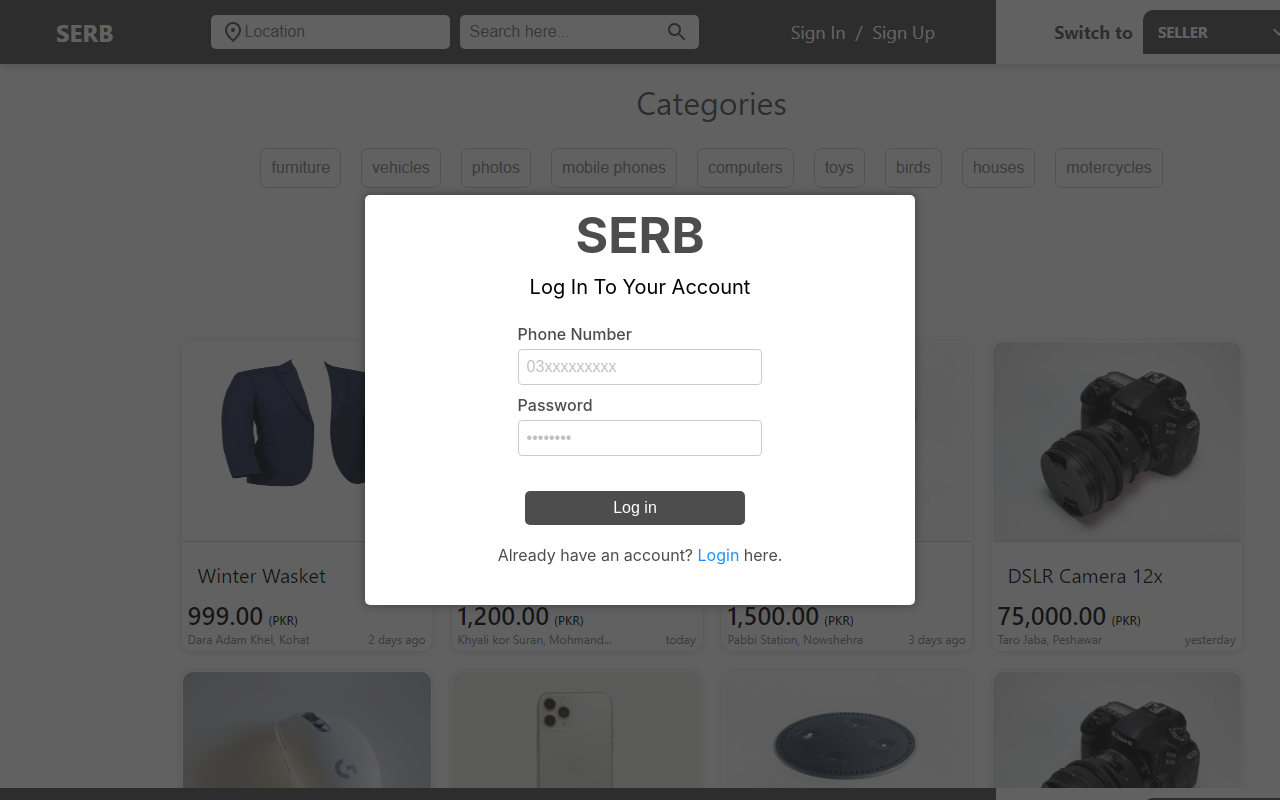
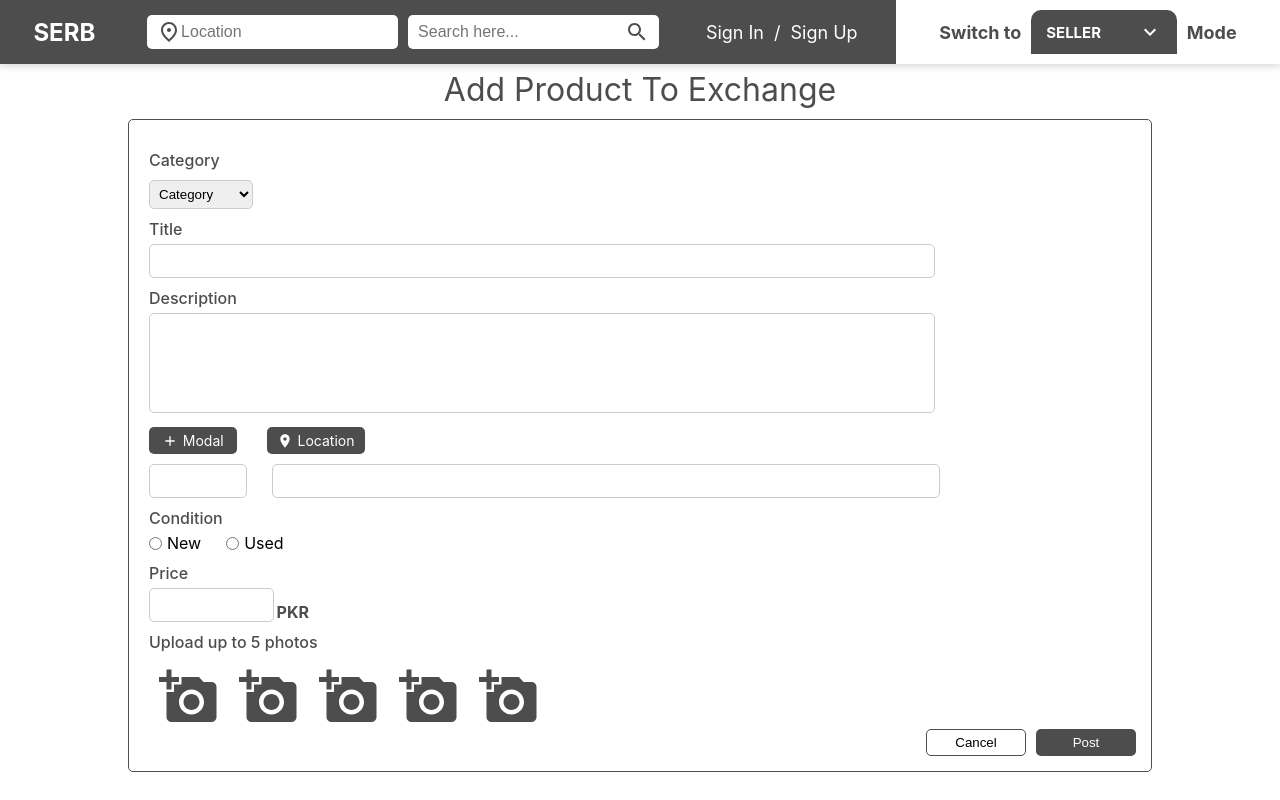
Before and after one commit to samiullah51/SERB, a React (Create React App) app: page / in a window 1280 px wide. Built offline with nearby package versions, Linux system fonts and the light colour scheme.

Commit message:
new exchange product page completed

```diff
--- a/src/App.js
+++ b/src/App.js
@@ -14,10 +14,11 @@ function App() {
       {/* <Product /> */}
       {/* <Profile /> */}
       {/* <CurrentUserProfile /> */}
-      {/* <NewProduct /> */}
+      {/* <NewProduct mode="sell" /> */}
       {/* <Register /> */}
       {/* <VerifyOtp /> */}
-      <SignIn />
+      {/* <SignIn /> */}
+      <NewProduct mode="exchange" />
     </div>
   );
 }
--- a/src/components/ProductForm/ProductForm.css
+++ b/src/components/ProductForm/ProductForm.css
@@ -26,7 +26,7 @@
     border-radius: 5px;
 }
 .single__input select option{
-    font-size: 18px;
+    font-size: 14px;
 }
 .single__input .desc{
     min-height: 100px;
--- a/src/components/ProductForm/ProductForm.js
+++ b/src/components/ProductForm/ProductForm.js
@@ -3,7 +3,16 @@ import "./ProductForm.css";
 import LocationOnIcon from "@mui/icons-material/LocationOn";
 import AddIcon from "@mui/icons-material/Add";
 import AddAPhotoIcon from "@mui/icons-material/AddAPhoto";
-function ProductForm() {
+function ProductForm({ mode }) {
+  // handle Click
+  const handleClick = () => {
+    if (mode === "sell") {
+      console.log("sell functionality");
+    } else {
+      console.log("Exchange functionality");
+    }
+  };
+
   return (
     <div className="form">
       <div className="single__input">
@@ -11,7 +20,7 @@ function ProductForm() {
           Category
         </p>
         <select>
-          <option disabled>--Select--</option>
+          <option hidden>Category</option>
           <option>Vehicles</option>
           <option>Birds</option>
           <option>Furniture</option>
@@ -84,7 +93,9 @@ function ProductForm() {
       {/* Submit Section */}
       <div className="submit__section">
         <button className="cancel__button">Cancel</button>
-        <button className="post__button">Post</button>
+        <button className="post__button" onClick={handleClick}>
+          Post
+        </button>
       </div>
     </div>
   );
--- a/src/pages/NewProduct/NewProduct.js
+++ b/src/pages/NewProduct/NewProduct.js
@@ -2,18 +2,22 @@ import React from "react";
 import Navbar from "../../components/Navbar/Navbar";
 import ProductForm from "../../components/ProductForm/ProductForm";
 import "./NewProduct.css";
-function NewProduct() {
+function NewProduct({ mode }) {
   return (
     <>
       {/* Navbar */}
       <Navbar />
 
       {/* New Product */}
-      <h1>Add New Product</h1>
+      {mode === "sell" ? (
+        <h1>Add New Product</h1>
+      ) : (
+        <h1>Add Product To Exchange</h1>
+      )}
       <div className="new__product">
         {/* form */}
         <div className="product__form">
-          <ProductForm />
+          <ProductForm mode={mode} />
         </div>
       </div>
     </>
--- a/src/pages/SignIn/SignIn.css
+++ b/src/pages/SignIn/SignIn.css
@@ -69,7 +69,7 @@ justify-content: center;
 
 }
 
-.form__footer{
+.signin .form__footer{
     width: 100%;
     display: flex;
     align-items: center;
@@ -93,9 +93,9 @@ justify-content: center;
     background-color: rgb(107, 107, 107);
     cursor: pointer;
 }
-.form__footer p{
+ .form__footer p{
     color: var(--primary-color);
-    margin-bottom: 30px;
+    margin-bottom: 20px;
 }
 .form__footer span{
     color: dodgerblue;
```
